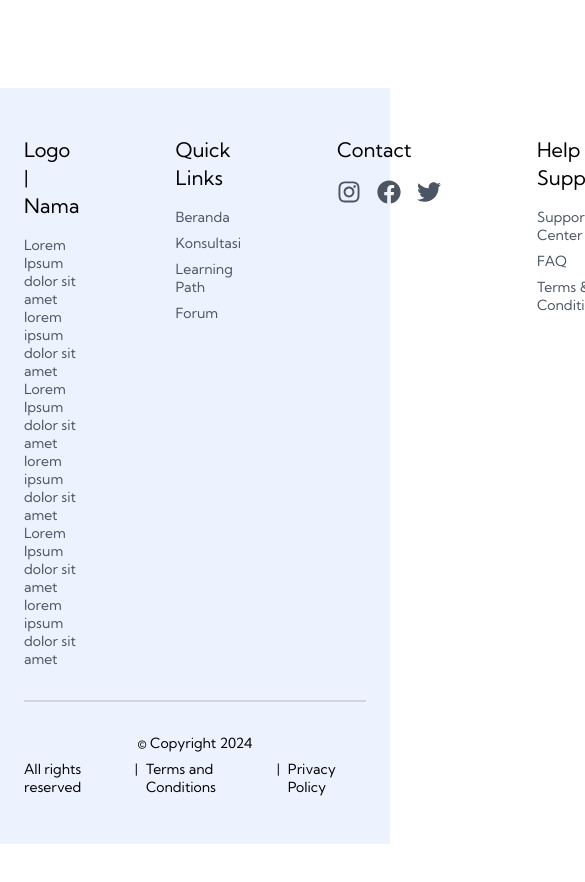
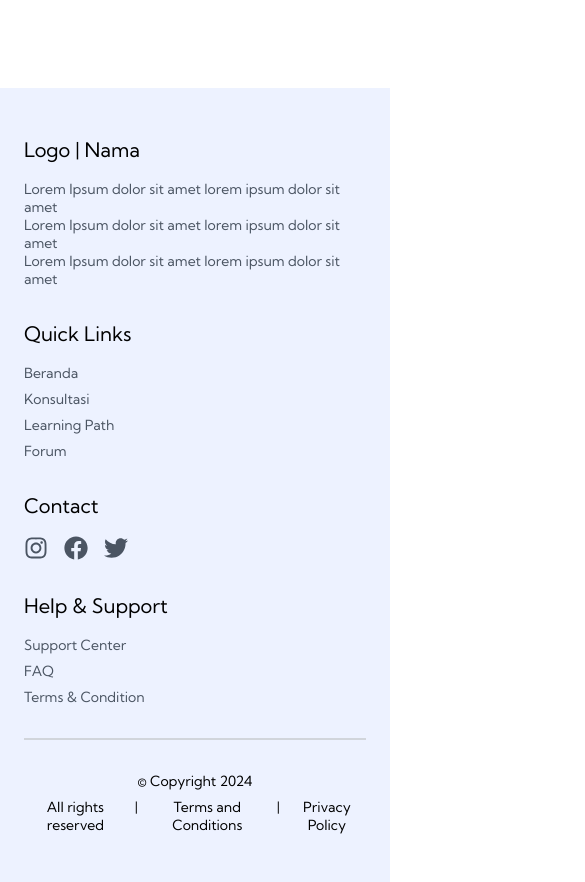
Before and after one commit to Augista/FEgenicsTeam3, a Next.js app: page / in a window 390 px wide. Shown: the part 3260-4142 px from the top of the page, 585 px wide, since content can reach past the window. Before the commit the page ends 4104 px from the top, so only its background shows below. Built offline with nearby package versions, Linux system fonts and the light colour scheme.

Commit message:
feat: footer responsive design

```diff
--- a/src/components/Footer.tsx
+++ b/src/components/Footer.tsx
@@ -5,8 +5,7 @@ import Typography from '@/components/Typography';
 export default function Footer() {
     return (
         <footer className="bg-[#EDF2FF] px-6 py-12 sm:px-20 lg:px-24">
-            <div className="mx-auto flex flex-row space-x-24">
-                {/* Logo and Description */}
+            <div className="mx-auto flex flex-col space-y-8 md:space-y-0 md:flex-row md:space-x-12 lg:space-x-24">
                 <div>
                     <Typography as="h3" variant="h6" className="text-black">
                         Logo | Nama
@@ -22,7 +21,6 @@ export default function Footer() {
                     </Typography>
                 </div>
 
-                {/* Quick Links */}
                 <div>
                     <Typography as="h3" variant="h6" className="text-black">
                         Quick Links
@@ -40,7 +38,6 @@ export default function Footer() {
                     </ul>
                 </div>
 
-                {/* Contact */}
                 <div>
                     <Typography as="h3" variant="h6" className="text-black">
                         Contact
@@ -58,7 +55,6 @@ export default function Footer() {
                     </div>
                 </div>
 
-                {/* Help & Support */}
                 <div>
                     <Typography as="h3" variant="h6" className="text-black">
                         Help & Support
@@ -77,13 +73,13 @@ export default function Footer() {
                 </div>
             </div>
 
-            {/* Divider */}
+            {/* divider */}
             <hr className="my-8 border-t-2 border-gray-300" />
 
-            {/* Footer Bottom */}
-            <div className="flex flex-col items-center justify-between text-gray-600 sm:flex-row">
+            {/* bottom part */}
+            <div className="flex flex-col items-center justify-between text-gray-600 space-y-2 sm:flex-row">
                 <Typography className="text-sm">&copy; Copyright 2024</Typography>
-                <div className="flex mt-2 gap-x-2 sm:mt-0">
+                <div className="flex gap-x-2 text-center">
                     <Typography className="text-sm">
                         All rights reserved
                     </Typography>
```
